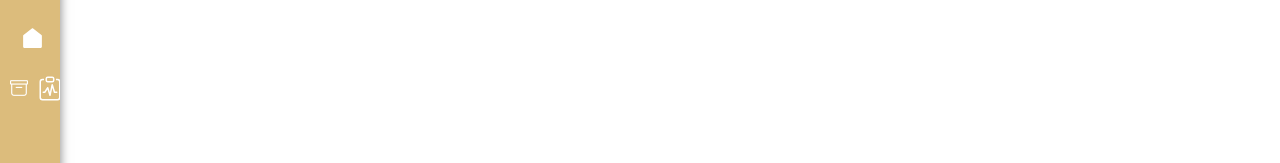
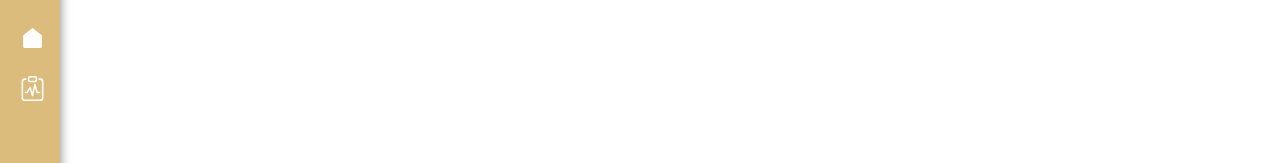
Before and after one commit to Adolfo2803/Proyecto-sishasm, an Angular app: page /dashboard in a window 1280 px wide. Shown: the part 412-575 px from the top of the page. Built offline with nearby package versions, Linux system fonts and the light colour scheme.

Commit message:
Logro: Correcion de icono 'cirugias'

```diff
--- a/src/app/shared/components/sidebar/sidebar.component.html
+++ b/src/app/shared/components/sidebar/sidebar.component.html
@@ -48,12 +48,11 @@
                 <span><a routerLink="/ausencias" routerLinkActive="active">ausencias</a></span>
 
         </li>
-       <li class="nav-list-item bi bi-archive">
+       <li class="nav-list-item">
         <svg xmlns="http://www.w3.org/2000/svg" width="16" height="16" fill="currentColor" class="bi bi-clipboard-pulse" viewBox="0 0 16 16">
             <path fill-rule="evenodd" d="M10 1.5a.5.5 0 0 0-.5-.5h-3a.5.5 0 0 0-.5.5v1a.5.5 0 0 0 .5.5h3a.5.5 0 0 0 .5-.5zm-5 0A1.5 1.5 0 0 1 6.5 0h3A1.5 1.5 0 0 1 11 1.5v1A1.5 1.5 0 0 1 9.5 4h-3A1.5 1.5 0 0 1 5 2.5zm-2 0h1v1H3a1 1 0 0 0-1 1V14a1 1 0 0 0 1 1h10a1 1 0 0 0 1-1V3.5a1 1 0 0 0-1-1h-1v-1h1a2 2 0 0 1 2 2V14a2 2 0 0 1-2 2H3a2 2 0 0 1-2-2V3.5a2 2 0 0 1 2-2m6.979 3.856a.5.5 0 0 0-.968.04L7.92 10.49l-.94-3.135a.5.5 0 0 0-.895-.133L4.232 10H3.5a.5.5 0 0 0 0 1h1a.5.5 0 0 0 .416-.223l1.41-2.115 1.195 3.982a.5.5 0 0 0 .968-.04L9.58 7.51l.94 3.135A.5.5 0 0 0 11 11h1.5a.5.5 0 0 0 0-1h-1.128z"/>
           </svg>
           <span><a routerLink="/registro-cirugias" routerLinkActive="active">cirugias</a></span>
-
         </li>
 
     </ul>
```
